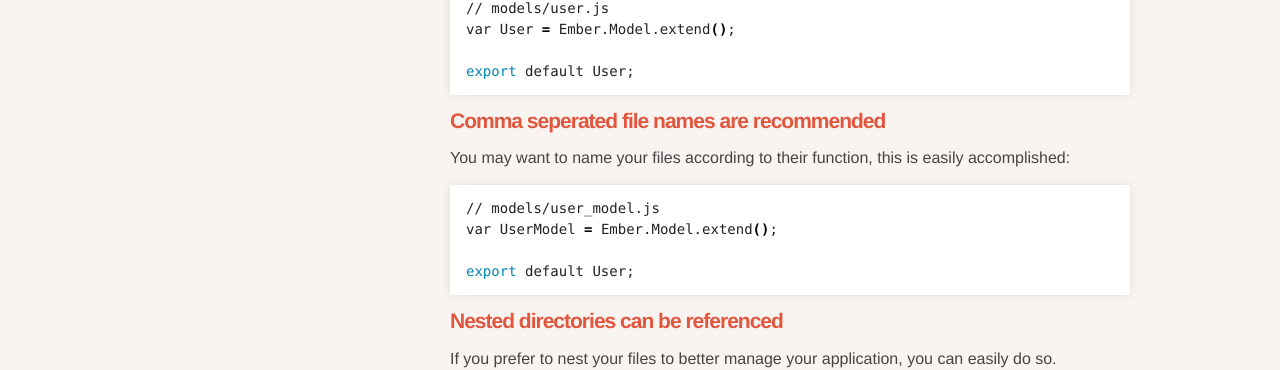
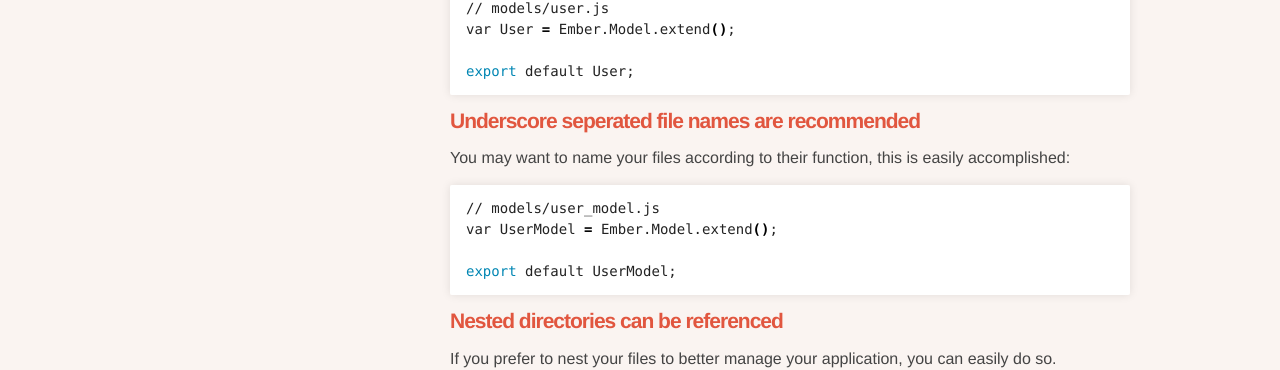
Before and after one commit to stefanpenner/ember-app-kit, a Jekyll site: the page built from guides/naming-conventions.md, in a window 1280 px wide. Shown: the part 1212-1582 px from the top of the page. Built offline with Jekyll 4.4.1, drawn with Linux system fonts in a browser that asks for light colours.

Commit message:
Update naming-conventions.md
Updated the file name conventions section.

```diff
--- a/guides/naming-conventions.md
+++ b/guides/naming-conventions.md
@@ -55,7 +55,7 @@ var User = Ember.Model.extend();
 export default User;
 {% endhighlight %}
 
-#### Comma seperated file names are recommended
+#### Underscore seperated file names are recommended
 
 You may want to name your files according to their function, this is easily accomplished:
 
@@ -63,7 +63,7 @@ You may want to name your files according to their function, this is easily acco
 // models/user_model.js
 var UserModel = Ember.Model.extend();
 
-export default User;
+export default UserModel;
 {% endhighlight %}
 
 
```
